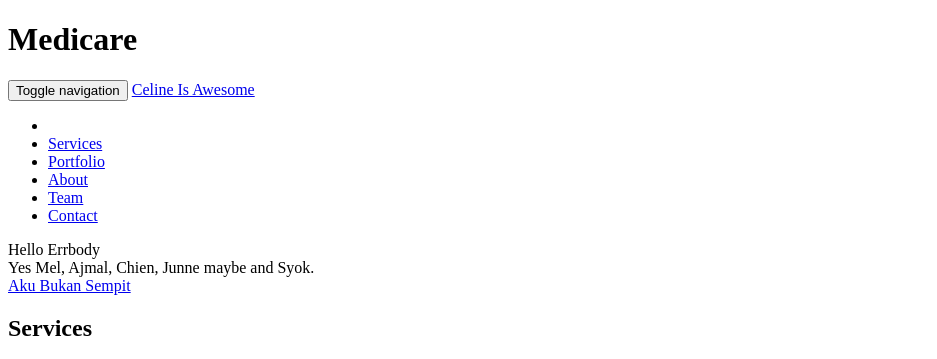
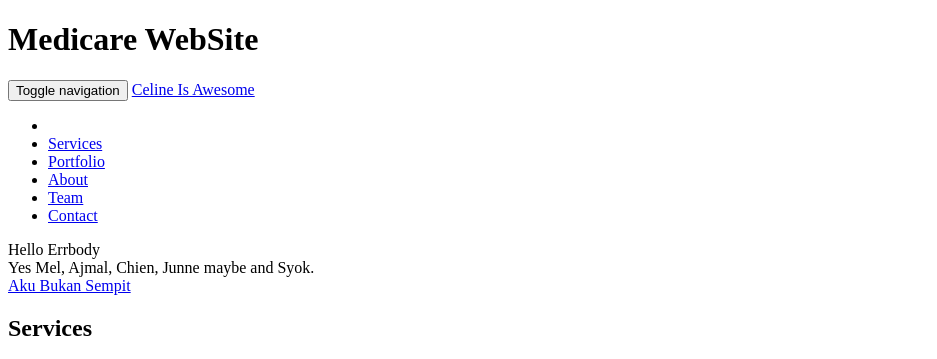
Before and after one commit to Skroy-132/MediCare, a plain HTML site: page index.html in a window 1280 px wide. Shown: the top 359 px of the page, without its empty margins (0-937 px from the left). Drawn offline with nearby package versions, Linux system fonts and the light colour scheme.

Commit message:
small change

```diff
--- a/index.html
+++ b/index.html
@@ -6,7 +6,7 @@
     <title>Document</title>
 </head>
 <body>
-    <h1>Medicare </h1>
+    <h1>Medicare WebSite</h1>
      <nav class="navbar navbar-default navbar-fixed-top navbar-shrink">
         <div class="container">
             <!-- Brand and toggle get grouped for better mobile display -->
```
